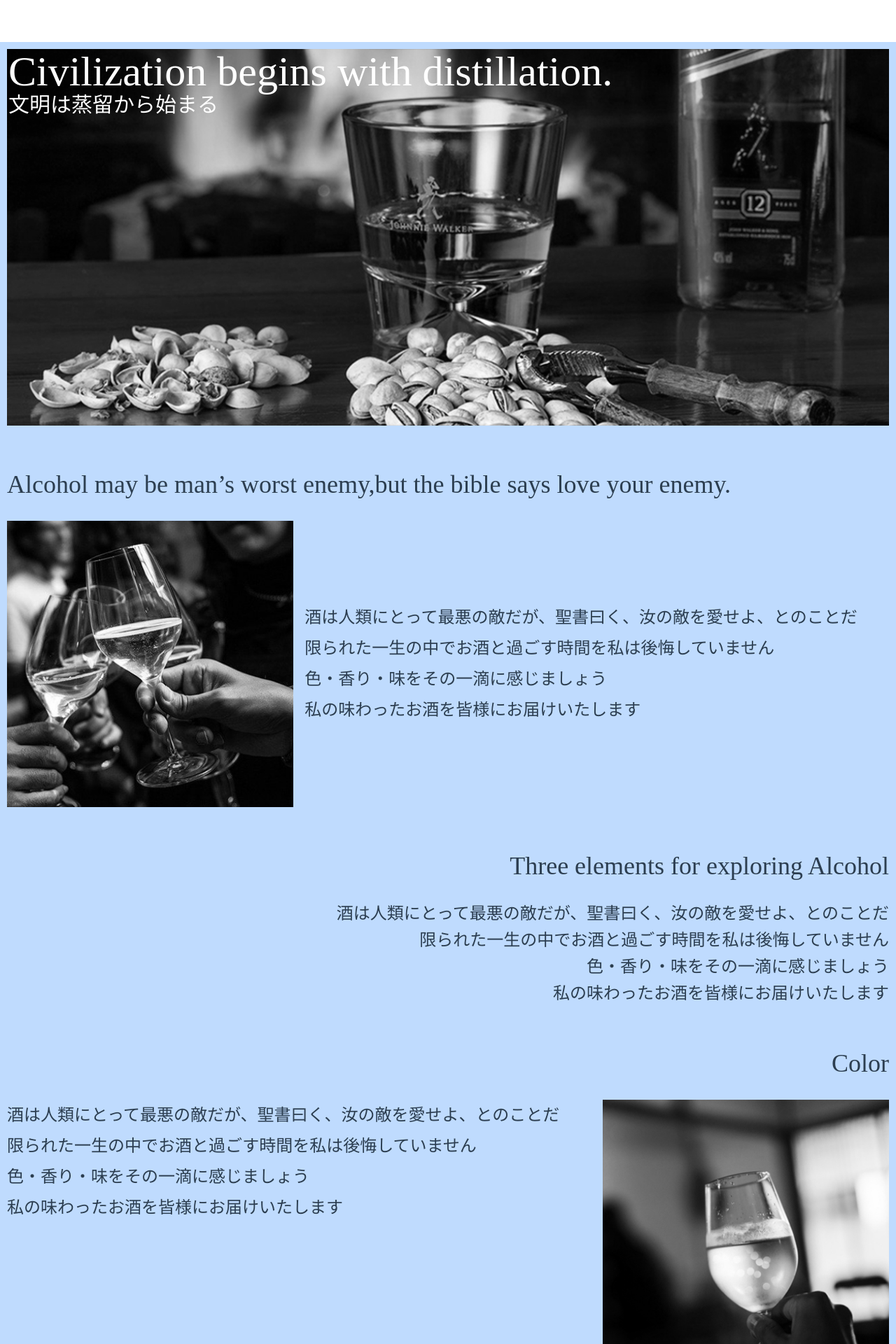
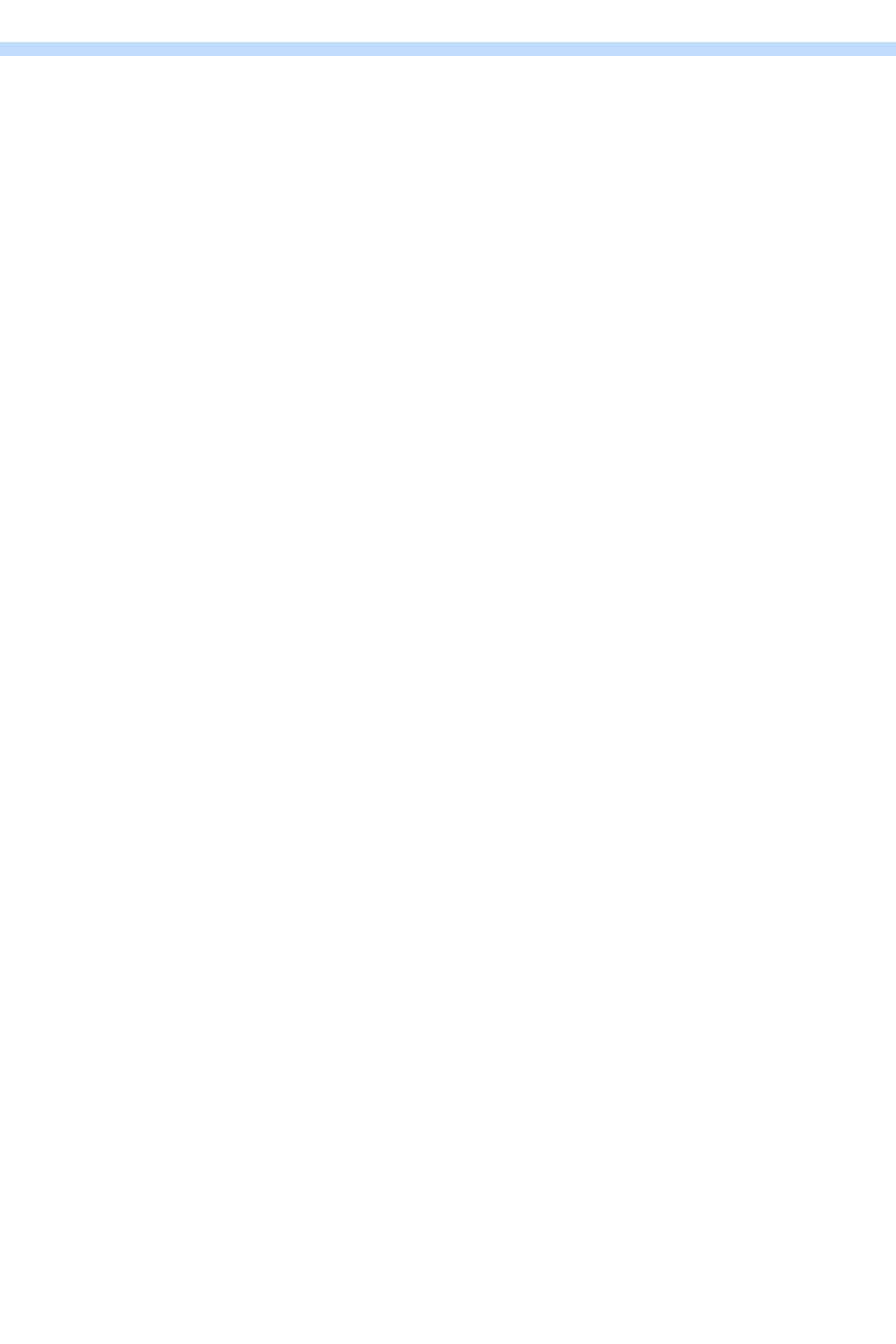
Before and after one commit to NakajimaShunsuke/vue-sheep, a Vue app: page / in a window 1280 px wide. Shown: the top 1920 px of the page at 70% size. After the commit the page ends 800 px from the top, so only its background shows below. Built offline with nearby package versions, Linux system fonts and the light colour scheme.

Commit message:
一旦削除

```diff
--- a/src/components/Heading.vue
+++ /dev/null
@@ -1,41 +0,0 @@
-<template>
-	<h2 v-if="heading_type === 'h2'" class="
-		my-8
-		text-left
-		text-3xl
-		sm:text-3xl
-		md:text-3xl
-		lg:text-4xl
-		xl:text-4xl">
-	{{ heading }}
-	</h2>
-
-	<h1 v-else class="
-		text-white
-		text-left
-		text-3xl
-		sm:text-3xl
-		md:text-4xl
-		lg:text-5xl
-		xl:text-6xl"
-	>{{ heading }}
-		<span class="
-			flex
-			items-center
-			uppercase
-			text-xl
-			sm:text-2xl
-			md:text-2xl
-			lg:text-3xl
-			xl:text-3xl
-		">{{ heading_span }}</span></h1>
-</template>
-
-<script setup="props">
-import { defineProps } from "vue";
-defineProps({
-	heading: { type: String, default: "Civilization begins with distillation." },
-  heading_span: { type: String, default: "文明は蒸留から始まる" },
-	heading_type:{ type: String, default: "" }
-})
-</script>
--- a/src/components/NewsBox.vue
+++ /dev/null
@@ -1,14 +0,0 @@
-<template>
-<article class="h-48 bg-gray-300 flex flex-row justify-center">
-  <div class="w-11/12">
-    <hr class="my-2 border-gray-800">
-    <small class="text-right w-full block">2021.08.05</small>
-    <h1 class="my-2">お知らせタイトル</h1>
-    <div class="flex justify-center items-center">
-      <p class="text-left">お知らせテキストお知らせテキスト</p>
-    </div>
-  </div>
-</article>
-</template>
-<script setup="props">
-</script>
--- a/src/components/TastingSection.vue
+++ /dev/null
@@ -1,59 +0,0 @@
-<template>
-		<section class="my-16">
-			<Heading
-				class="text-right"
-				heading_type="h2"
-				:heading="props_heading"
-			/>
-			<div class="
-				grid
-				gap-4
-				grid-cols-3
-			">
-				<div class="
-					flex flex-col
-					col-span-full
-					sm:col-span-full
-					md:col-span-2
-					lg:col-span-2
-					xl:col-span-2
-				">
-					<p v-for="text in props_text" :key="text"
-						class="
-							my-1.5
-							text-xl
-							sm:text-xl
-							md:text-xl
-							lg:text-2xl
-							xl:text-2xl
-							text-left
-						"
-					>
-						{{ text }}
-					</p>
-				</div>
-				<div class="
-					col-span-1
-					hidden
-					sm:hidden
-					md:block
-					lg:block
-					xl:block
-				"><ImageBox :imgItem="props_image" /></div>
-			</div>
-		</section>
-</template>
-<script setup="props">
-import Heading from "./Heading.vue";
-import ImageBox from "./ImageBox.vue";
-
-import { defineProps } from "vue";
-defineProps({
-  props_text: {
-    type: Array,
-    default: () => []
-  },
-  props_heading: { type: String, default: "Alcohol may be man’s worst enemy,but the bible says love your enemy." },
-  props_image: { type: String, default:"" }
-})
-</script>
--- a/src/views/Home.vue
+++ b/src/views/Home.vue
@@ -17,182 +17,11 @@
 			lg:bg-green-200
 			xl:bg-blue-200
 		"
-	>
-
-		<!-- メインビジュアル画像 -->
-		<div
-			class="relative
-				hidden
-				sm:hidden
-				md:block
-				lg:block
-				xl:block
-			"
-		>
-			<ImageBox imgItem="/src/assets/images/main-img.jpg" />
-			<Heading class="absolute inset-0.5"/>
-		</div>
-
-		<div
-			class="
-				block
-				sm:block
-				md:hidden
-				lg:hidden
-				xl:hidden
-			"
-		>
-			<Heading class="text-gray-800" />
-		</div>
-		<!-- メインビジュアル画像END -->
-
-		<section class="my-16">
-			<Heading
-				class="text-left"
-				heading_type="h2"
-				heading="Alcohol may be man’s worst enemy,but the bible says love your enemy."
-			/>
-			<div class="
-				grid
-				gap-4
-				grid-cols-3
-			">
-				<div class="
-					col-span-1
-					hidden
-					sm:hidden
-					md:block
-					lg:block
-					xl:block
-				"><ImageBox imgItem="/src/assets/images/wine-6002736_640.jpg" /></div>
-				<div class="
-					flex flex-col justify-center
-					col-span-full
-					sm:col-span-full
-					md:col-span-2
-					lg:col-span-2
-					xl:col-span-2
-				">
-					<p v-for="text in props_text" :key="text"
-						class="
-							my-1.5
-							text-xl
-							sm:text-xl
-							md:text-xl
-							lg:text-2xl
-							xl:text-2xl
-							text-left
-						"
-					>
-						{{ text }}
-					</p>
-				</div>
-			</div>
-		</section>
-
-
-		<!--  -->
-		<article>
-			<Heading
-				class="text-right"
-				heading_type="h2"
-				heading="Three elements for exploring Alcohol"
-			/>
-			<p v-for="text in props_text" :key="text"
-				class="
-					my-1.5
-					text-xl
-					sm:text-xl
-					md:text-xl
-					lg:text-2xl
-					xl:text-2xl
-					text-right
-				"
-			>
-				{{ text }}
-			</p>
-
-			<TastingSection
-				:props_text="props_text"
-				props_heading="Color"
-				props_image="/src/assets/images/3957651_s.jpg"
-			/>
-
-			<TastingSection
-				:props_text="props_text"
-				props_heading="Smell"
-				props_image="/src/assets/images/875872_s.jpg"
-			/>
-
-			<TastingSection
-				:props_text="props_text"
-				props_heading="Flavor"
-				props_image="/src/assets/images/4851620_s.jpg"
-			/>
-		</article>
-
-		<section
-		class="
-			grid
-			gap-4
-			grid-cols-3
-			w-full
-			sm:w-full
-			md:w-full
-			lg:w-4/5
-			xl:w-4/5
-			m-auto
-		">
-			<Heading
-				class="text-center col-span-full"
-				heading_type="h2"
-				heading="Gallery"
-			/>
-			<ImageBox imgItem="/src/assets/images/wine-6002736_640.jpg" />
-			<ImageBox imgItem="/src/assets/images/wine-6002736_640.jpg" />
-			<ImageBox imgItem="/src/assets/images/wine-6002736_640.jpg" />
-			<ImageBox imgItem="/src/assets/images/wine-6002736_640.jpg" />
-			<ImageBox imgItem="/src/assets/images/wine-6002736_640.jpg" />
-			<ImageBox imgItem="/src/assets/images/wine-6002736_640.jpg" />
-			<ImageBox imgItem="/src/assets/images/wine-6002736_640.jpg" />
-			<ImageBox imgItem="/src/assets/images/wine-6002736_640.jpg" />
-			<ImageBox imgItem="/src/assets/images/wine-6002736_640.jpg" />
-		</section>
-
-		<section
-			class="
-				my-4
-				grid
-				gap-4
-				grid-cols-1
-				sm:grid-cols-2
-				md:grid-cols-2
-				lg:grid-cols-4
-				xl:grid-cols-4
-			"
-		>
-			<div class="col-span-full"><Heading class="text-center" heading_type="h2" heading="新着情報" /></div>
-			<NewsBox />
-			<NewsBox />
-			<NewsBox />
-			<NewsBox />
-		</section>
-
-	</article>
+	></article>
 </template>
 
 <script setup>
 import ImageBox from "../components/ImageBox.vue";
-import NewsBox from "../components/NewsBox.vue";
-import Heading from "../components/Heading.vue";
-import TastingSection from "../components/TastingSection.vue";
-
-const props_text = [
-	'酒は人類にとって最悪の敵だが、聖書曰く、汝の敵を愛せよ、とのことだ',
-	'限られた一生の中でお酒と過ごす時間を私は後悔していません',
-	'色・香り・味をその一滴に感じましょう',
-	'私の味わったお酒を皆様にお届けいたします'
-]
 
 // This starter template is using Vue 3 experimental <script setup> SFCs
 // Check out https://github.com/vuejs/rfcs/blob/master/active-rfcs/0040-script-setup.md
```
